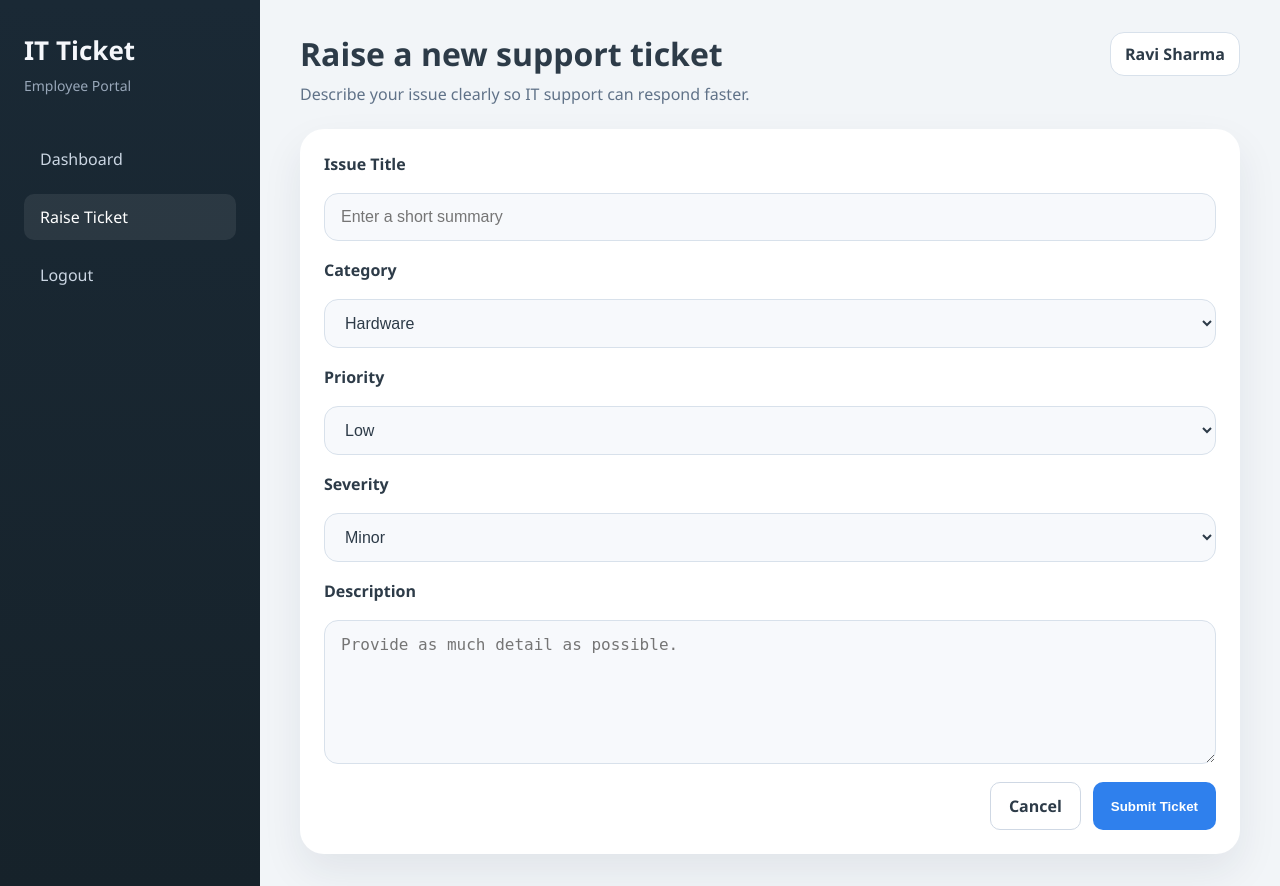
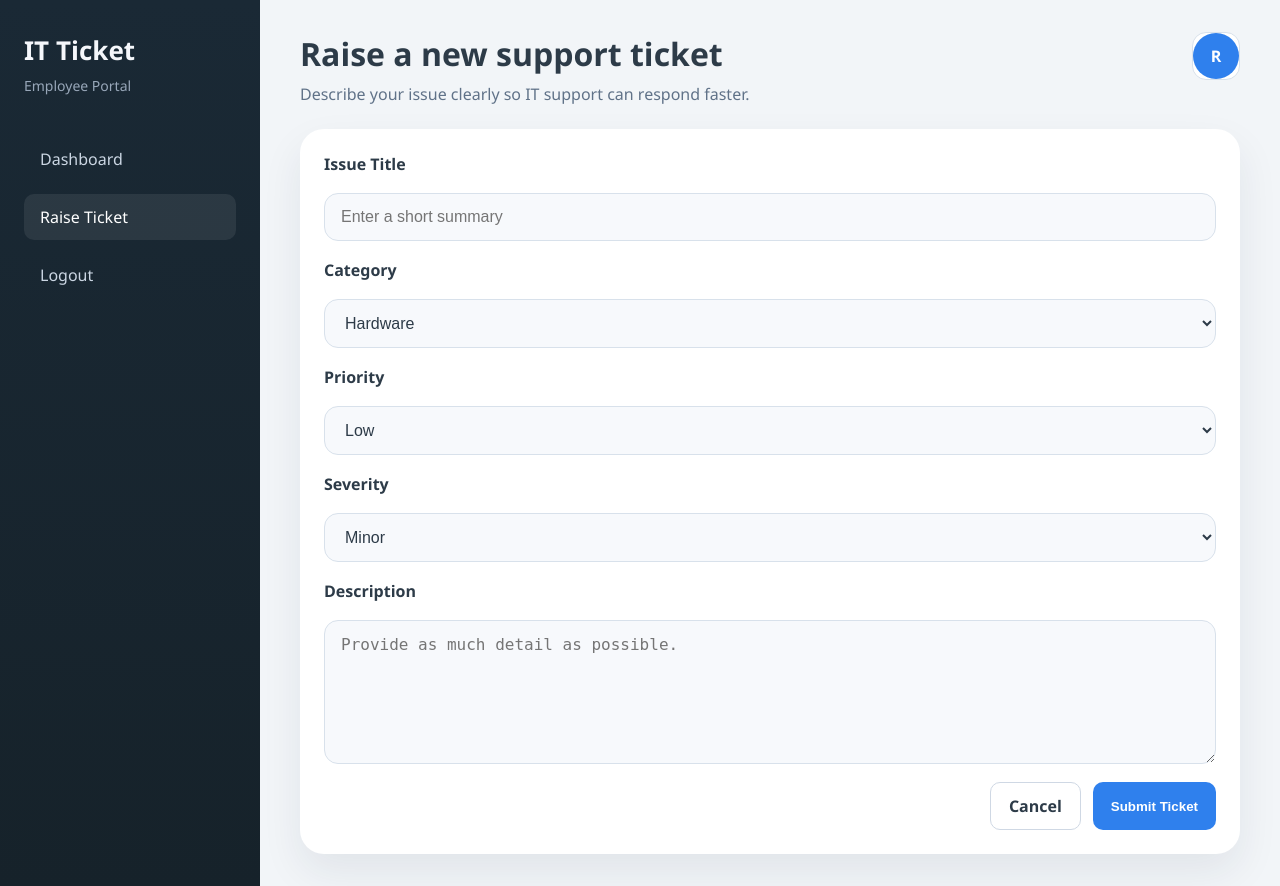
Before and after one commit to jaganathank/IT-Ticket-Management, a Flask app: page /employee/raise in a window 1280 px wide. Run offline with Flask 3, Linux system fonts and the light colour scheme; a user stored in the database is signed in; data comes from the database, SQL or seed files in the repository.

Commit message:
Updated project

```diff
--- a/static/css/style.css
+++ b/static/css/style.css
@@ -406,6 +406,28 @@ tbody td {
         padding: 10px 14px;
         color: #2d3b48;
         font-weight: 700;
+        display: flex;
+        align-items: center;
+        justify-content: center;
+        width: 48px;
+        height: 48px;
+        padding: 0;
+    }
+
+    .user-profile summary .profile-avatar {
+        width: 100%;
+        height: 100%;
+        border-radius: 50%;
+        display: inline-flex;
+        align-items: center;
+        justify-content: center;
+        background: #2f80ed;
+        color: #ffffff;
+        font-weight: 700;
+        font-size: 1rem;
+    }
+    .user-profile summary .profile-avatar::before {
+        content: attr(data-initials);
     }
 
     .user-profile summary::-webkit-details-marker {
@@ -442,6 +464,43 @@ tbody td {
         color: #7a8a9f;
     }
 
+    .password-wrapper {
+        position: relative;
+    }
+
+    .password-wrapper input {
+        padding-right: 54px;
+    }
+
+    .toggle-password {
+        position: absolute;
+        right: 14px;
+        top: 50%;
+        transform: translateY(-50%);
+        border: none;
+        background: transparent;
+        color: #2d3b48;
+        font-size: 1.1rem;
+        cursor: pointer;
+        padding: 4px;
+    }
+
+    .toggle-password:focus {
+        outline: none;
+    }
+
+    .visually-hidden {
+        position: absolute;
+        width: 1px;
+        height: 1px;
+        padding: 0;
+        margin: -1px;
+        overflow: hidden;
+        clip: rect(0, 0, 0, 0);
+        white-space: nowrap;
+        border: 0;
+    }
+
 @media (max-width: 900px) {
     .layout-shell { flex-direction: column; }
     .sidebar { width: 100%; }
--- a/templates/employee_dashboard.html
+++ b/templates/employee_dashboard.html
@@ -28,9 +28,11 @@
                 <div class="header-action">
                     <a href="{{ url_for('raise_ticket') }}" class="button button-secondary">New Ticket</a>
                     <details class="user-profile">
-                        <summary>{{ user['fullname'] }}</summary>
+                        <summary aria-label="User profile">
+                            <span class="profile-avatar" data-initials="{{ user['fullname'][0]|upper }}"></span>
+                            <span class="visually-hidden">Profile</span>
+                        </summary>
                         <div class="user-profile-panel">
-                            <div class="profile-info"><span>ID</span><strong>#{{ user['id'] }}</strong></div>
                             <div class="profile-info"><span>Username</span><strong>{{ user['username'] }}</strong></div>
                             <div class="profile-info"><span>Name</span><strong>{{ user['fullname'] }}</strong></div>
                         </div>
--- a/templates/it_dashboard.html
+++ b/templates/it_dashboard.html
@@ -27,9 +27,11 @@
                 </div>
                 <div class="header-action">
                     <details class="user-profile">
-                        <summary>{{ user['fullname'] }}</summary>
+                        <summary aria-label="User profile">
+                            <span class="profile-avatar" data-initials="{{ user['fullname'][0]|upper }}"></span>
+                            <span class="visually-hidden">Profile</span>
+                        </summary>
                         <div class="user-profile-panel">
-                            <div class="profile-info"><span>ID</span><strong>#{{ user['id'] }}</strong></div>
                             <div class="profile-info"><span>Username</span><strong>{{ user['username'] }}</strong></div>
                             <div class="profile-info"><span>Name</span><strong>{{ user['fullname'] }}</strong></div>
                         </div>
--- a/templates/login.html
+++ b/templates/login.html
@@ -26,10 +26,14 @@
                 <label>Username</label>
                 <input type="text" name="username" required placeholder="Enter your username">
                 <label>Password</label>
-                <input type="password" name="password" required placeholder="Enter your password">
+                <div class="password-wrapper">
+                    <input id="passwordInput" type="password" name="password" required placeholder="Enter your password">
+                    <button type="button" class="toggle-password" data-target="passwordInput">👁</button>
+                </div>
                 <button type="submit" class="button button-primary">Login</button>
                 <p class="muted">Employee demo: employee1 / password1<br>IT demo: it1 / passwordit</p>
             </form>
+            <script src="{{ url_for('static', filename='js/script.js') }}"></script>
         </div>
     </div>
 </body>
--- a/templates/manage_tickets.html
+++ b/templates/manage_tickets.html
@@ -27,9 +27,11 @@
                 </div>
                 <div class="header-action">
                     <details class="user-profile">
-                        <summary>{{ user['fullname'] }}</summary>
+                        <summary aria-label="User profile">
+                            <span class="profile-avatar" data-initials="{{ user['fullname'][0]|upper }}"></span>
+                            <span class="visually-hidden">Profile</span>
+                        </summary>
                         <div class="user-profile-panel">
-                            <div class="profile-info"><span>ID</span><strong>#{{ user['id'] }}</strong></div>
                             <div class="profile-info"><span>Username</span><strong>{{ user['username'] }}</strong></div>
                             <div class="profile-info"><span>Name</span><strong>{{ user['fullname'] }}</strong></div>
                         </div>
--- a/templates/raise_ticket.html
+++ b/templates/raise_ticket.html
@@ -27,9 +27,11 @@
                 </div>
                 <div class="header-action">
                     <details class="user-profile">
-                        <summary>{{ user['fullname'] }}</summary>
+                        <summary aria-label="User profile">
+                            <span class="profile-avatar" data-initials="{{ user['fullname'][0]|upper }}"></span>
+                            <span class="visually-hidden">Profile</span>
+                        </summary>
                         <div class="user-profile-panel">
-                            <div class="profile-info"><span>ID</span><strong>#{{ user['id'] }}</strong></div>
                             <div class="profile-info"><span>Username</span><strong>{{ user['username'] }}</strong></div>
                             <div class="profile-info"><span>Name</span><strong>{{ user['fullname'] }}</strong></div>
                         </div>
--- a/templates/ticket_details.html
+++ b/templates/ticket_details.html
@@ -33,9 +33,11 @@
                 <div class="header-action">
                     <span class="status-badge status-{{ ticket['status']|replace(' ', '-') }}">{{ ticket['status'] }}</span>
                     <details class="user-profile">
-                        <summary>{{ user['fullname'] }}</summary>
+                        <summary aria-label="User profile">
+                            <span class="profile-avatar" data-initials="{{ user['fullname'][0]|upper }}"></span>
+                            <span class="visually-hidden">Profile</span>
+                        </summary>
                         <div class="user-profile-panel">
-                            <div class="profile-info"><span>ID</span><strong>#{{ user['id'] }}</strong></div>
                             <div class="profile-info"><span>Username</span><strong>{{ user['username'] }}</strong></div>
                             <div class="profile-info"><span>Name</span><strong>{{ user['fullname'] }}</strong></div>
                         </div>
```
Also changed, not shown: static/js/script.js (+12 -0 lines).
